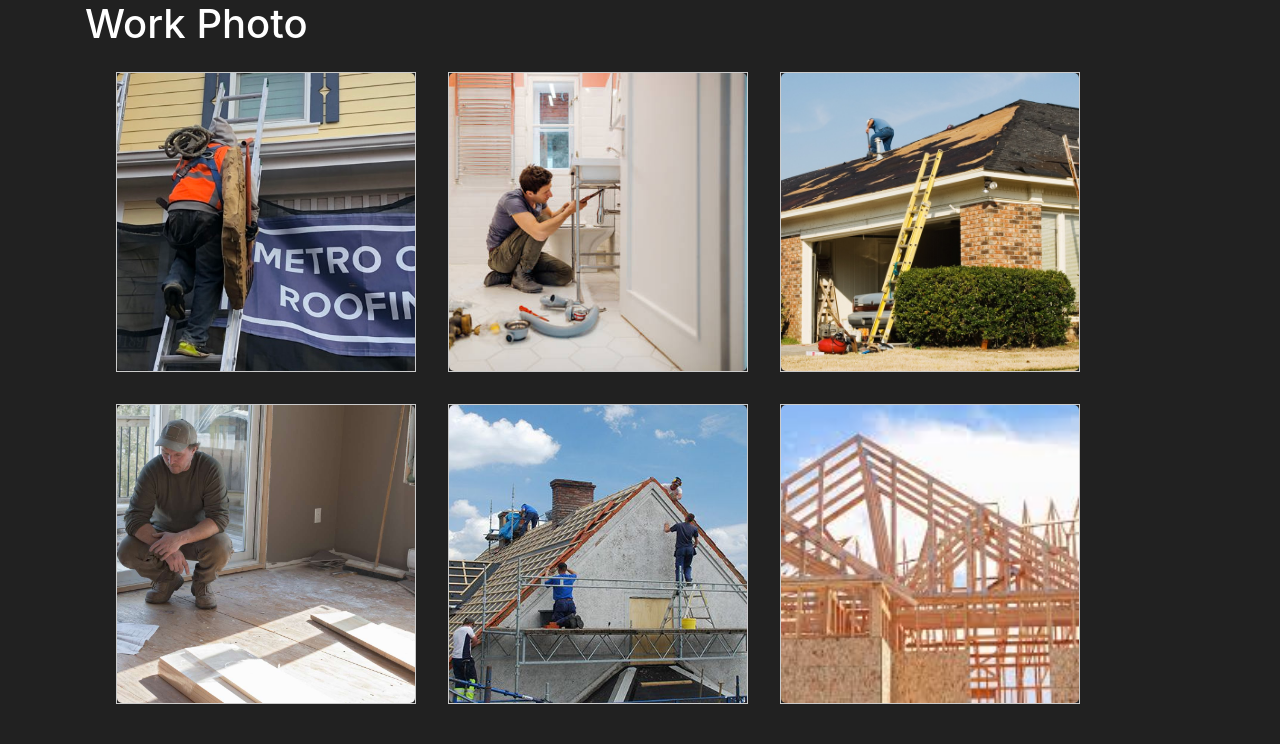
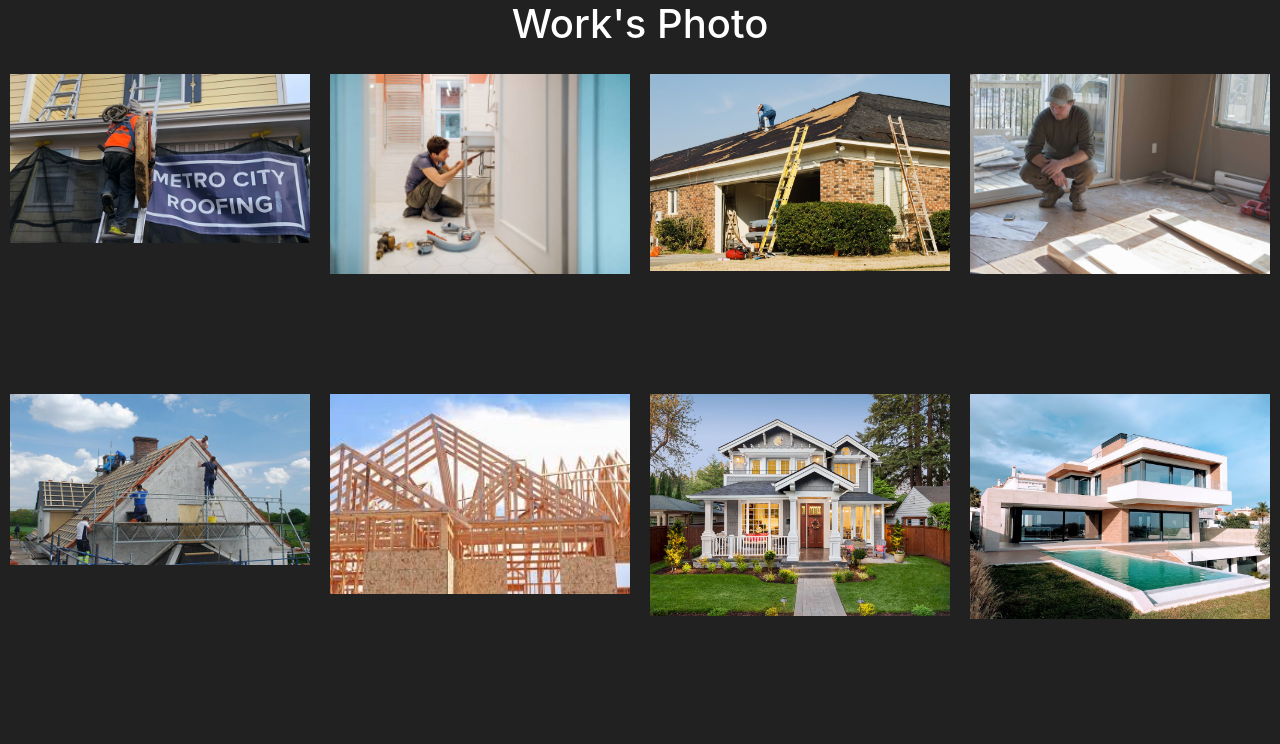
Before and after one commit to Lukas0818/P20-Website-Project, a Flask app: page /photo in a window 1280 px wide. Shown: the part 56-800 px from the top of the page. Run offline with Flask 3, Linux system fonts and the light colour scheme; a user stored in the database is signed in; some libraries are stand-ins or nearby versions.

Commit message:
Templates and full style update

```diff
--- a/website/static/styles/main.css
+++ /dev/null
@@ -1,4 +0,0 @@
-body {
-   background-color: #212121;
-    color: white
-}
--- a/website/static/styles/photo.css
+++ /dev/null
@@ -1,22 +0,0 @@
-  .container {
-    display: flex;
-    flex-wrap: wrap;
-    margin: 0 auto;
-  }
-
-  .box {
-    width: 300px;
-    height: 300px;
-    display: flex;
-    align-items: center;
-    justify-content: center;
-    margin: 1em;
-    border: 1px solid #ccc;
-  }
-
-  .box img {
-    width: 100%;
-    height: 100%;
-    object-fit: cover;
-    border-radius: 5px;
-  }
--- /dev/null
+++ b/website/static/styles/style.css
@@ -0,0 +1,83 @@
+/* Main body */
+
+body {
+   background-color: #212121;
+    color: white
+}
+/* Services templates */
+.services {
+  display: flex;
+  flex-direction: column;
+  justify-content: center;
+  align-items: center;
+}
+
+.services h1 {
+  margin-bottom: 1rem;
+}
+
+.services__wrapper {
+  display: grid;
+  grid-template-columns: 1fr 1fr 1fr 1fr;
+}
+
+.services__card {
+  margin: 10px;
+  height: 300px;
+  width: 300px;
+  display: flex;
+  flex-direction: column;
+  transition: 0.3s ease-in;
+}
+
+/* Team template */
+
+.container {
+  display: flex;
+  flex-direction: column;
+  align-items: center;
+}
+
+.title {
+  font-size: 2em;
+  margin-bottom: 1em;
+}
+
+.team {
+  display: flex;
+  flex-wrap: wrap;
+  justify-content: space-between;
+}
+
+.member {
+  width: 15%;
+  margin-bottom: 1em;
+  text-align: center;
+}
+
+.member img {
+  border-radius: 25%;
+  width: 85%;
+}
+
+.member h3 {
+  margin: 0.5em 0;
+}
+
+/* Basic */
+
+.item {
+    flex: 1;
+}
+
+.top {
+    flex: 0 0 auto;
+}
+
+.bottom {
+    flex: 1 1 auto;
+}
+
+  .modal-content {
+    background-color: #212121
+  }
--- a/website/templates/base.html
+++ b/website/templates/base.html
@@ -78,5 +78,5 @@
       crossorigin="anonymous"
     ></script>
   </body>
-  <link rel="stylesheet" type="text/css" href="/static/styles/main.css">
+  <link rel="stylesheet" type="text/css" href="/static/styles/style.css">
 </html>
--- a/website/templates/home.html
+++ b/website/templates/home.html
@@ -6,7 +6,7 @@
     <meta name="viewport" content="width=device-width, initial-scale=1, shrink-to-fit=no">
 
     <link rel="stylesheet" href="https://cdn.jsdelivr.net/npm/bootstrap@4.5.3/dist/css/bootstrap.min.css" integrity="sha384-TX8t27EcRE3e/ihU7zmQxVncDAy5uIKz4rEkgIXeMed4M0jlfIDPvg6uqKI2xXr2" crossorigin="anonymous">
-    <link rel="stylesheet" type="text/css" href="/static/styles/text.css">
+    <link rel="stylesheet" type="text/css" href="/static/styles/style.css">
   </head>
   <body>
     <h1 align="center">Decoration & Repair</h1>
--- a/website/templates/includes/more-info.html
+++ b/website/templates/includes/more-info.html
@@ -1,9 +1,3 @@
-<style>
-  .modal-content {
-    background-color: #212121
-  }
-</style>
-
 <div class="modal fade" id="Modal-MoreInfo-{{ item.id }}"
      tabindex="-1"
      aria-labelledby="exampleModalLabel" aria-hidden="true">
--- a/website/templates/photo.html
+++ b/website/templates/photo.html
@@ -4,32 +4,39 @@
   <head>
     <meta charset="utf-8">
     <meta name="viewport" content="width=device-width, initial-scale=1, shrink-to-fit=no">
-
     <link rel="stylesheet" href="https://cdn.jsdelivr.net/npm/bootstrap@4.5.3/dist/css/bootstrap.min.css" integrity="sha384-TX8t27EcRE3e/ihU7zmQxVncDAy5uIKz4rEkgIXeMed4M0jlfIDPvg6uqKI2xXr2" crossorigin="anonymous">
-    <link rel="stylesheet" type="text/css" href="/static/styles/photo.css">
+    <link rel="stylesheet" type="text/css" href="/static/styles/style.css">
   </head>
   <body>
     <script src="https://code.jquery.com/jquery-3.5.1.slim.min.js" integrity="sha384-DfXdz2htPH0lsSSs5nCTpuj/zy4C+OGpamoFVy38MVBnE+IbbVYUew+OrCXaRkfj" crossorigin="anonymous"></script>
     <script src="https://cdn.jsdelivr.net/npm/bootstrap@4.5.3/dist/js/bootstrap.bundle.min.js" integrity="sha384-ho+j7jyWK8fNQe+A12Hb8AhRq26LrZ/JpcUGGOn+Y7RsweNrtN/tE3MoK7ZeZDyx" crossorigin="anonymous"></script>
-  <h1 class="title">Work Photo</h1>
-  <div class="container">
-    <div class="box">
+  <div class="services" id="services">
+      <h1>Work's Photo</h1>
+      <div class="services__wrapper">
+        <div class="services__card">
           <img src="static/images/photo1.jpg" alt="Photo 1">
         </div>
-    <div class="box">
+        <div class="services__card">
           <img src="static/images/photo2.jpg" alt="Photo 2">
         </div>
-    <div class="box">
+        <div class="services__card">
           <img src="static/images/photo3.jpg" alt="Photo 3">
         </div>
-    <div class="box">
+        <div class="services__card">
           <img src="static/images/photo4.jpg" alt="Photo 4">
         </div>
-    <div class="box">
+        <div class="services__card">
           <img src="static/images/photo5.jpg" alt="Photo 5">
         </div>
-    <div class="box">
+        <div class="services__card">
           <img src="static/images/photo6.jfif" alt="Photo 6">
+        </div>
+        <div class="services__card">
+          <img src="static/images/photo7.jpg" alt="Photo 7">
+        </div>
+        <div class="services__card">
+          <img src="static/images/photo8.jfif" alt="Photo 8">
+        </div>
       </div>
     </div>
   </body>
--- a/website/templates/services.html
+++ b/website/templates/services.html
@@ -26,5 +26,4 @@
     {% endfor %}
     </tbody>
 </table>
-<!--<link rel="stylesheet" type="text/css" href="/static/styles/main.css">-->
 {% endblock %}
--- a/website/templates/team.html
+++ b/website/templates/team.html
@@ -5,7 +5,7 @@
     <meta name="viewport" content="width=device-width, initial-scale=1, shrink-to-fit=no">
 
     <link rel="stylesheet" href="https://cdn.jsdelivr.net/npm/bootstrap@4.5.3/dist/css/bootstrap.min.css" integrity="sha384-TX8t27EcRE3e/ihU7zmQxVncDAy5uIKz4rEkgIXeMed4M0jlfIDPvg6uqKI2xXr2" crossorigin="anonymous">
-    <link rel="stylesheet" type="text/css" href="/static/styles/team.css">
+    <link rel="stylesheet" type="text/css" href="/static/styles/style.css">
   </head>
   <body>
     <script src="https://code.jquery.com/jquery-3.5.1.slim.min.js" integrity="sha384-DfXdz2htPH0lsSSs5nCTpuj/zy4C+OGpamoFVy38MVBnE+IbbVYUew+OrCXaRkfj" crossorigin="anonymous"></script>
--- a/website/views.py
+++ b/website/views.py
@@ -1,4 +1,4 @@
-from flask import Blueprint, render_template, request, flash, jsonify
+from flask import Blueprint, render_template
 from flask_login import login_required, current_user
 from .models import Services
 
@@ -23,6 +23,7 @@ def services():
 def photo():
     return render_template("photo.html", user=current_user)
 
+
 @views.route('/team', methods=['GET', 'POST'])
 @login_required
 def team():
```
Also changed, not shown: website/static/styles/team.css (deleted, +0 -31 lines), website/static/styles/text.css (deleted, +0 -16 lines), readme.md, website/static/images/photo7.jpg (added), website/static/images/photo8.jfif (added). Lines whose indentation alone changed are shown as unchanged.
